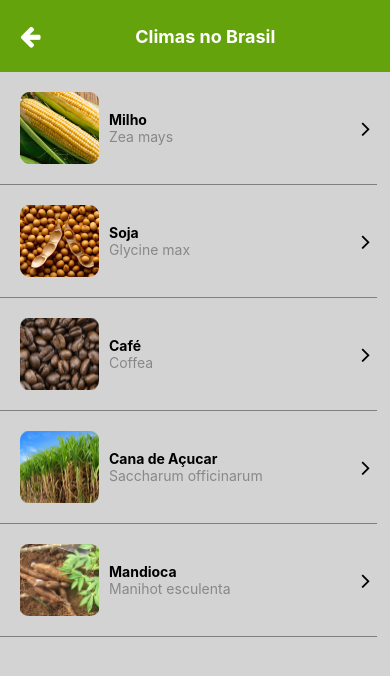
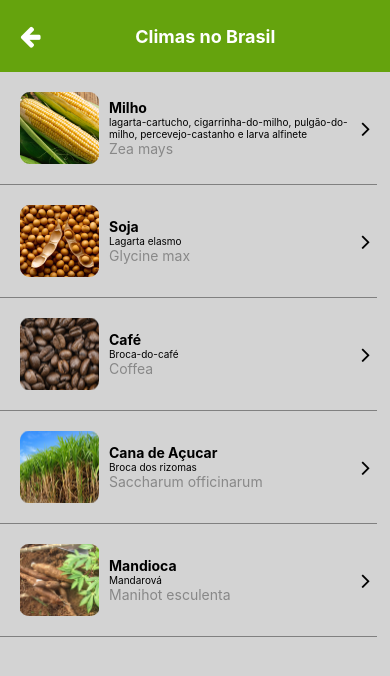
Before and after one commit to ViniciusYoda/agrotech, a React Native app: screen /Plantas in a window 390 px wide. Shown: the top 676 px of the page. Built offline with nearby package versions, Linux system fonts and the light colour scheme.

Commit message:
Update index.js

```diff
--- a/src/screens/Plantas/index.js
+++ b/src/screens/Plantas/index.js
@@ -21,6 +21,7 @@ export default function Plantas() {
       <Card
         imageSource={require('../../assets/milho.png')}
         name="Milho"
+        pragas="lagarta-cartucho, cigarrinha-do-milho, pulgão-do-milho, percevejo-castanho e larva alfinete"
         scientificName="Zea mays"
         rota='Milho'
       />
@@ -28,24 +29,28 @@ export default function Plantas() {
       <Card
         imageSource={require('../../assets/soja.png')}
         name="Soja"
+        pragas="Lagarta elasmo"
         scientificName="Glycine max"
         rota='Soja'
       />
       <Card
         imageSource={require('../../assets/cafe.png')}
         name="Café"
+        pragas="Broca-do-café"
         scientificName="Coffea"
         rota='Cafe'
       />
       <Card
         imageSource={require('../../assets/canadeacucar.png')}
         name="Cana de Açucar"
+        pragas="Broca dos rizomas"
         scientificName="Saccharum officinarum"
         rota='CanaDeAcucar'
       />
       <Card
         imageSource={require('../../assets/mandioca.png')}
         name="Mandioca"
+        pragas="Mandarová"
         scientificName="Manihot esculenta"
         rota='Mandioca'
       />
```
